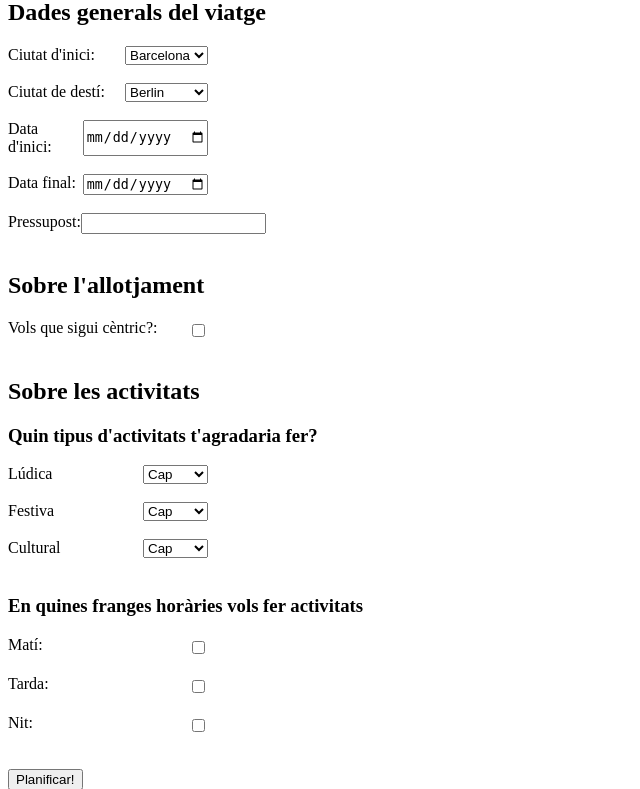
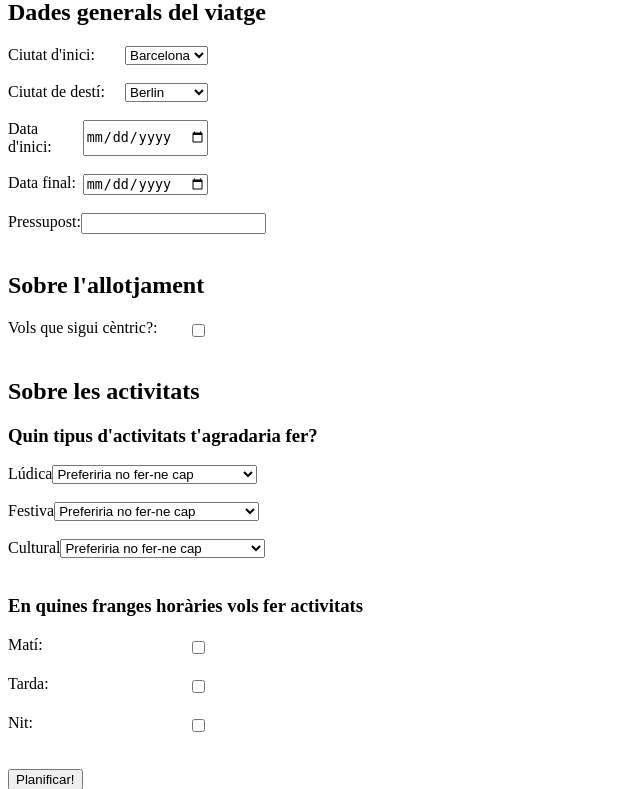
Before and after one commit to pchs20/ecsdi_viatget, a Flask app: template templates/formulari.html in a window 1280 px wide. Shown: the part 81-870 px from the top of the page, without its empty margins (0-640 px from the left). Run offline with Flask 3, Linux system fonts and the light colour scheme; the template is opened without the code that fills it, so the values that code supplies are empty; parts of the project's set-up code (start-up, migrations or seed data) failed here and were passed over.

Commit message:
Canvi de format en el formulari

```diff
--- a/templates/formulari.html
+++ b/templates/formulari.html
@@ -89,10 +89,10 @@
             Lúdica
         </label>
         <select name="ludica" required>
-            <option value="0" >Cap</option>
-            <option value="1" >Alguna</option>
-            <option value="2" >Força</option>
-            <option value="3" >Moltes!</option>
+            <option value="0" >Preferiria no fer-ne cap</option>
+            <option value="1" >M'agradaria fer-ne algunna</option>
+            <option value="2" >Estaria bé fer-ne unes quantes</option>
+            <option value="3" >En vull fer moltes!</option>
         </select>
     </div>
     <br/>
@@ -102,10 +102,10 @@
             Festiva
         </label>
         <select name="festiva" required>
-            <option value="0" >Cap</option>
-            <option value="1" >Alguna</option>
-            <option value="2" >Força</option>
-            <option value="3" >Moltes!</option>
+            <option value="0" >Preferiria no fer-ne cap</option>
+            <option value="1" >M'agradaria fer-ne algunna</option>
+            <option value="2" >Estaria bé fer-ne unes quantes</option>
+            <option value="3" >En vull fer moltes!</option>
         </select>
     </div>
     <br/>
@@ -115,10 +115,10 @@
             Cultural
         </label>
         <select name="cultural" required>
-            <option value="0" >Cap</option>
-            <option value="1" >Alguna</option>
-            <option value="2" >Força</option>
-            <option value="3" >Moltes!</option>
+            <option value="0" >Preferiria no fer-ne cap</option>
+            <option value="1" >M'agradaria fer-ne algunna</option>
+            <option value="2" >Estaria bé fer-ne unes quantes</option>
+            <option value="3" >En vull fer moltes!</option>
         </select>
     </div>
     <br/>
```
